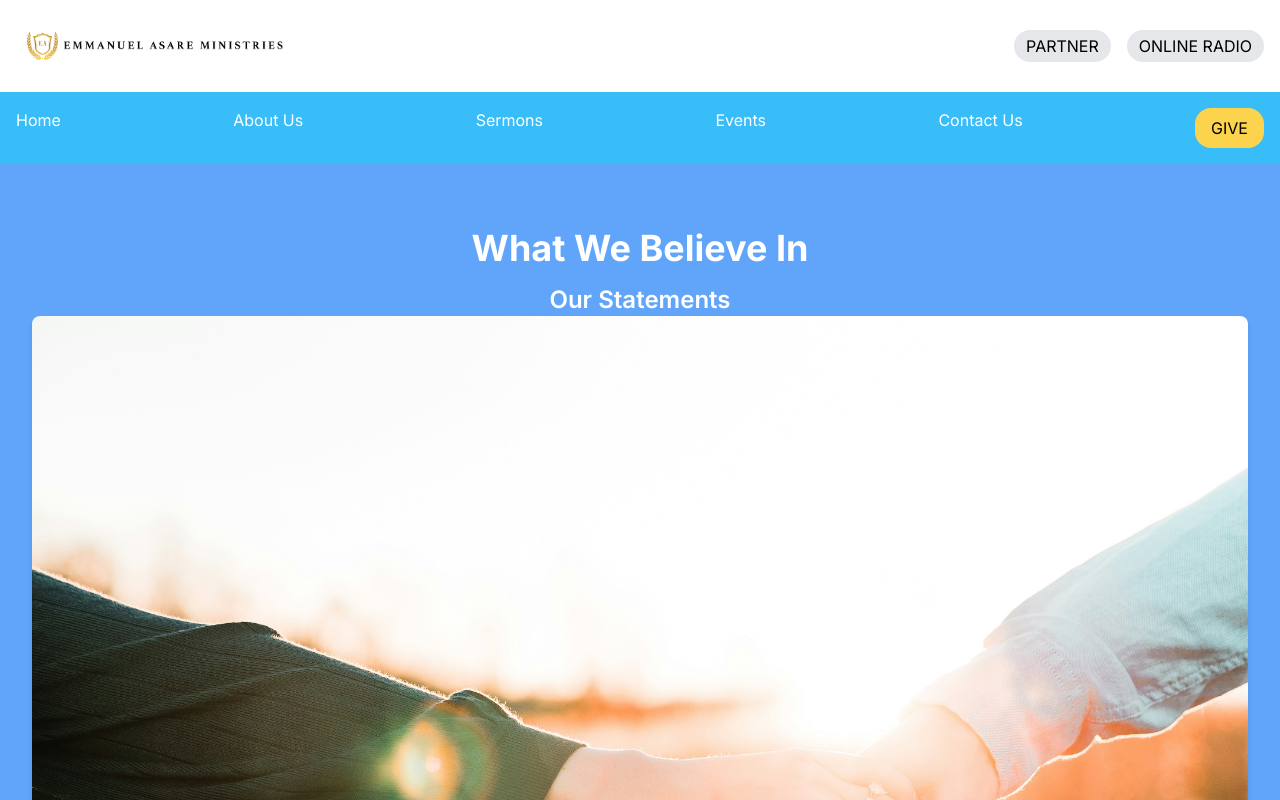
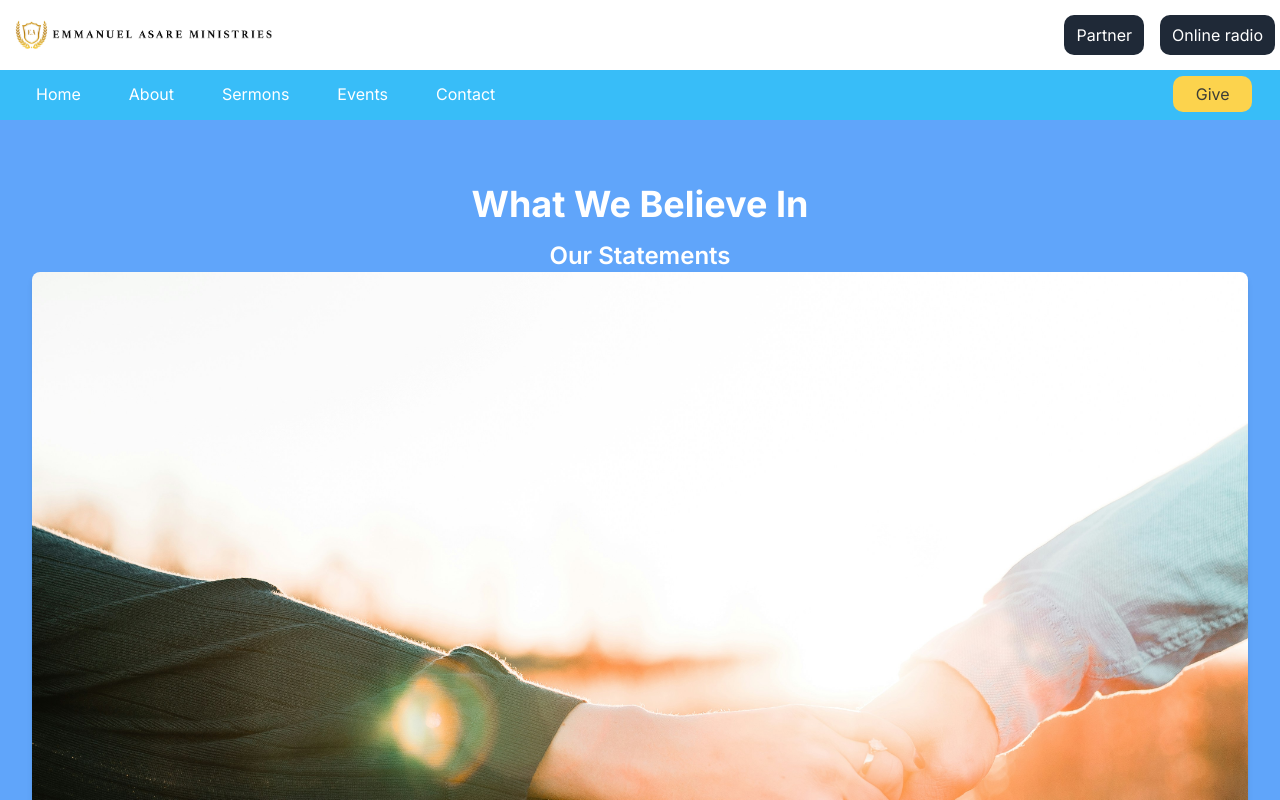
Before and after one commit to davidakuffo/emmanuel_asare_ministries, a Next.js app: page /OurStatement in a window 1280 px wide. Shown: the top 800 px of the page. Built offline with nearby package versions, Linux system fonts and the light colour scheme.

Commit message:
applied the navbar to all pages and implemented the hrefs

```diff
--- a/src/app/Homepage/NavBar.tsx
+++ b/src/app/Homepage/NavBar.tsx
@@ -8,22 +8,22 @@ const NavBar = () => (
         </a>
       </li>
       <li>
-        <a href="/" className="px-[1rem] transition duration-700 hover:bg-white hover:text-black py-[20px] transition">
+        <a href="/About_Us" className="px-[1rem] transition duration-700 hover:bg-white hover:text-black py-[20px] transition">
           About
         </a>
       </li>
       <li>
-        <a href="/" className="px-[1rem] transition duration-700 hover:bg-white hover:text-black py-[20px] transition">
+        <a href="/Sermon" className="px-[1rem] transition duration-700 hover:bg-white hover:text-black py-[20px] transition">
           Sermons
         </a>
       </li>
       <li>
-        <a href="/" className="px-[1rem] transition duration-700 hover:bg-white hover:text-black py-[20px] transition">
+        <a href="/Events" className="px-[1rem] transition duration-700 hover:bg-white hover:text-black py-[20px] transition">
           Events
         </a>
       </li>
       <li>
-        <a href="/" className="px-[1rem] transition duration-1000 hover:bg-white hover:text-black py-[20px] transition">
+        <a href="/OurContacts" className="px-[1rem] transition duration-1000 hover:bg-white hover:text-black py-[20px] transition">
           Contact
         </a>
       </li>
--- a/src/app/OurContacts/page.tsx
+++ b/src/app/OurContacts/page.tsx
@@ -3,41 +3,16 @@ import { Facebook, Twitter, Linkedin } from "lucide-react";
 import Image from "next/image";
 import { images } from "../Images";
 import "./style.css";
+import Header from "../Homepage/Header";
+import NavBar from "../Homepage/NavBar";
 const ContactPage = () => {
   return (
     <div className="min-h-screen bg-gray-100">
-      <header className="bg-white p-4 flex justify-between items-center">
-        <div className="flex items-center">
-          <Image
-            src={images.image2}
-            alt="Emmanuel Asare Ministries"
-            width={281}
-            height={110}
-          />
-        </div>
-        <nav className="hidden md:flex space-x-4">
-          <button className="bg-gray-200 px-3 py-1 rounded-[1rem]">
-            PARTNER
-          </button>
-          <button className="bg-gray-200 px-3 py-1 rounded-[1rem]">
-            ONLINE RADIO
-          </button>
-        </nav>
-      </header>
+      <Header/>
+      <NavBar/>
 
       {/* Navabar */}
-      <nav className="bg-sky-400 text-white p-4">
-        <ul className="flex justify-between">
-          <li>Home</li>
-          <li>About Us</li>
-          <li>Sermons</li>
-          <li>Events</li>
-          <li>Contact Us</li>
-          <button className="bg-amber-300 text-black px-4 py-2 rounded-[1rem]">
-            GIVE
-          </button>
-        </ul>
-      </nav>
+
 
       {/* Hero Section */}
       <div className=" img-edit relative h-64 bg-gray-800 flex items-center justify-center">
--- a/src/app/OurStatement/page.tsx
+++ b/src/app/OurStatement/page.tsx
@@ -3,6 +3,8 @@ import Head from "next/head";
 import Image from "next/image";
 import { useState } from "react";
 import { images } from "../Images";
+import Header from "../Homepage/Header";
+import NavBar from "../Homepage/NavBar";
 
 export default function Home() {
   const [isOpen, setIsOpen] = useState(false);
@@ -13,43 +15,8 @@ export default function Home() {
 
   return (
     <div>
-      <Head>
-        <title>Eastwood Anaba Ministries</title>
-        <meta name="description" content="Generated by create next app" />
-        <link rel="icon" href="/favicon.ico" />
-      </Head>
-
-      <header className="bg-white p-4 flex justify-between items-center">
-        <div className="flex items-center">
-          <Image
-            src={images.image2}
-            alt="Emmanuel Asare Ministries"
-            width={281}
-            height={110}
-          />
-        </div>
-        <nav className="hidden md:flex space-x-4">
-          <button className="bg-gray-200 px-3 py-1 rounded-[1rem]">
-            PARTNER
-          </button>
-          <button className="bg-gray-200 px-3 py-1 rounded-[1rem]">
-            ONLINE RADIO
-          </button>
-        </nav>
-      </header>
-
-      <nav className="bg-sky-400 text-white p-4">
-        <ul className="flex justify-between">
-          <li>Home</li>
-          <li>About Us</li>
-          <li>Sermons</li>
-          <li>Events</li>
-          <li>Contact Us</li>
-          <button className="bg-amber-300 text-black px-4 py-2 rounded-[1rem]">
-            GIVE
-          </button>
-        </ul>
-      </nav>
+      <Header/>
+      <NavBar/>
 
       <div className="bg-blue-400 text-white py-16 px-8">
         <div className="container mx-auto text-center">
--- a/src/app/Sermon/page.tsx
+++ b/src/app/Sermon/page.tsx
@@ -9,41 +9,15 @@ import {
 } from "lucide-react";
 import Image from "next/image";
 import { images } from "../Images";
+import Header from "../Homepage/Header";
+import NavBar from "../Homepage/NavBar";
 
 const SermonEventsPage = () => {
   return (
     <div className="min-h-screen bg-white">
       {/* Header */}
-      <header className="bg-white p-4 flex justify-between items-center">
-        <div className="flex items-center">
-          <Image
-            src={images.image2}
-            alt="Emmanuel Asare Ministries"
-            width={281}
-            height={110}
-          />
-        </div>
-        <nav className="hidden md:flex space-x-4">
-          <button className="bg-gray-200 px-3 py-1 rounded-[1rem]">
-            PARTNER
-          </button>
-          <button className="bg-gray-200 px-3 py-1 rounded-[1rem]">
-            ONLINE RADIO
-          </button>
-        </nav>
-      </header>
-      <nav className="bg-sky-400 text-white p-4">
-        <ul className="flex justify-between">
-          <li>Home</li>
-          <li>About Us</li>
-          <li>Sermons</li>
-          <li>Events</li>
-          <li>Contact Us</li>
-          <button className="bg-amber-300 text-black px-4 py-2 rounded-[1rem]">
-            GIVE
-          </button>
-        </ul>
-      </nav>
+      <Header/>
+      <NavBar/>
       {/* Hero Section */}
       <section
         className="relative h-96 bg-cover bg-center"
```
